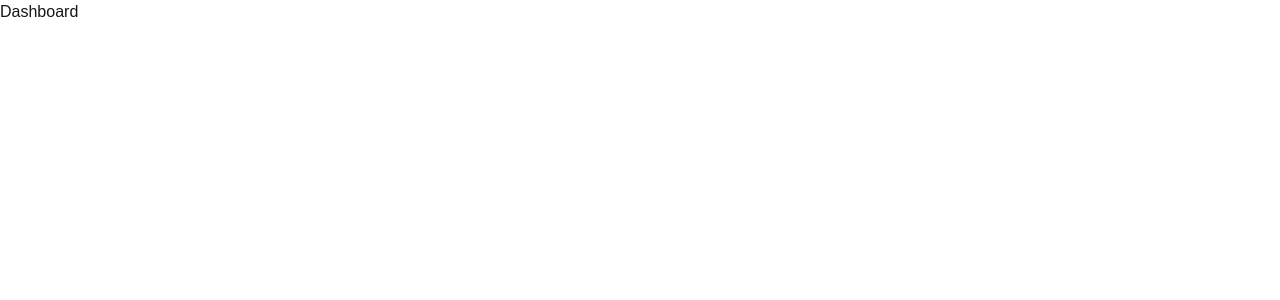
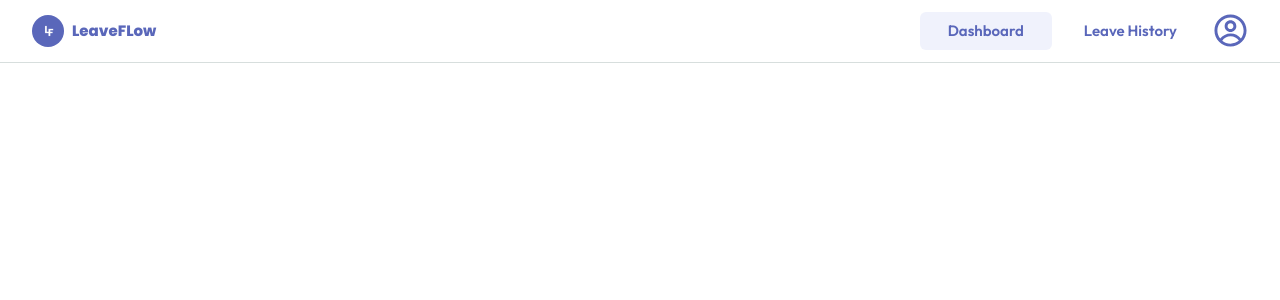
Before and after one commit to asad-shaik-md/LeaveFlow, a Next.js app in the folder client/: page /dashboard in a window 1280 px wide. Shown: the top 300 px of the page. Built offline with nearby package versions, Linux system fonts and the light colour scheme.

Commit message:
Added Navbar with layout for Leave Flow branding

```diff
--- a/client/app/dashboard/page.tsx
+++ b/client/app/(dashboard)/dashboard/page.tsx
@@ -1,6 +1,6 @@
 const Dashboard = () => {
   return (
-    <div className=''>Dashboard</div>
+    <div className=''></div>
   )
 }
 
--- /dev/null
+++ b/client/app/(dashboard)/layout.tsx
@@ -0,0 +1,37 @@
+import type { Metadata } from "next";
+import { Poppins, Outfit } from "next/font/google";
+import "../globals.css";
+import Navbar from '../components/Navbar'
+
+const poppins = Poppins({
+  variable: "--font-poppins",
+  subsets: ["latin"],
+  weight: "800"
+});
+
+const outfit = Outfit({
+  variable: "--font-outfit",
+  subsets: ["latin"],
+});
+
+export const metadata: Metadata = {
+  title: "Leave Flow",
+  description: "A Web App for Leave Management",
+};
+
+export default function RootLayout({
+  children,
+}: Readonly<{
+  children: React.ReactNode;
+}>) {
+  return (
+    <html lang="en">
+      <body
+        className={`${outfit.variable} ${poppins.variable} antialiased`}
+      >
+        <Navbar />
+        {children}
+      </body>
+    </html>
+  );
+}
--- /dev/null
+++ b/client/app/components/Navbar.tsx
@@ -0,0 +1,46 @@
+import Image from "next/image";
+import Link from "next/link";
+import { CgProfile } from "react-icons/cg";
+
+const Navbar = () => {
+  return (
+    <div className="min-w-full flex items-center justify-between px-8 py-[7.5px] border-b-[1px] border-[#D7DEDD] font-[family-name:var(--font-outfit)]">
+      <div className="flex items-center gap-2">
+        <Image
+          className="rounded-full"
+          src="/LeaveFLow.png"
+          alt="logo"
+          width={32}
+          height={32}
+        />
+        <h1 className="text-[#5A67BA] text-[15px] font-bold font-[family-name:var(--font-poppins)]">
+          LeaveFLow
+        </h1>
+      </div>
+
+      <div className="flex items-center justify-center gap-2 py-1">
+        <div className="flex items-center justify-center gap-1">
+          <Link
+            href="/dashboard"
+            className="text-[15px] text-[#5A67BA] font-semibold bg-[#707FDD] bg-opacity-10 px-7 py-2 rounded-md"
+          >
+            Dashboard
+          </Link>
+          <Link
+            href="/leave-history"
+            className="text-[15px] text-[#5A67BA] font-semibold bg-opacity-10 px-7 py-2 rounded-md"
+          >
+            Leave History
+          </Link>
+        </div>
+        <div className="flex items-center justify-center">
+          <button>
+            <CgProfile className="text-[35px] text-[#5A67BA]"/>
+          </button>
+        </div>
+      </div>
+    </div>
+  );
+};
+
+export default Navbar;
--- a/client/package.json
+++ b/client/package.json
@@ -15,6 +15,7 @@
     "react": "^19.0.0",
     "react-dom": "^19.0.0",
     "react-hook-form": "^7.54.2",
+    "react-icons": "^5.4.0",
     "zod": "^3.24.1"
   },
   "devDependencies": {
```
Also changed, not shown: client/public/profile.jpg (added), 1 other file (tests, documents, lock files or other folders).
